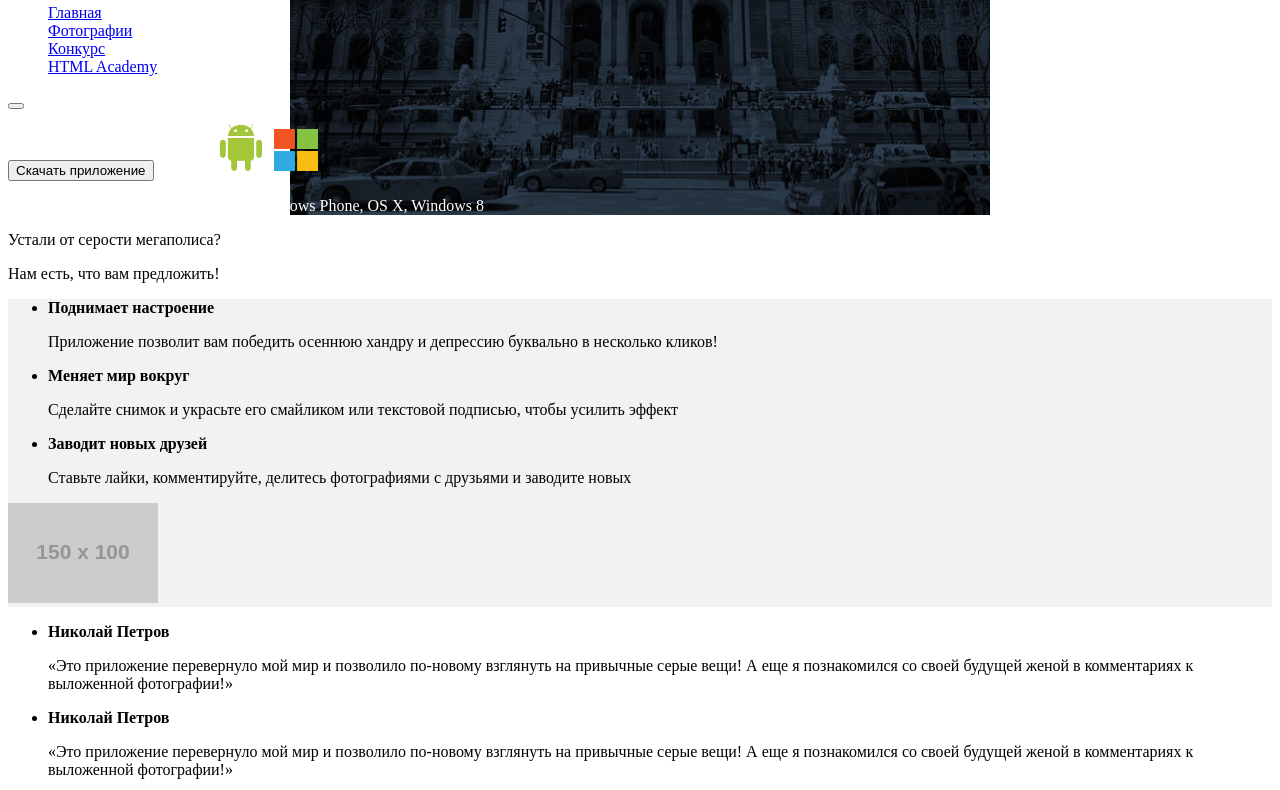
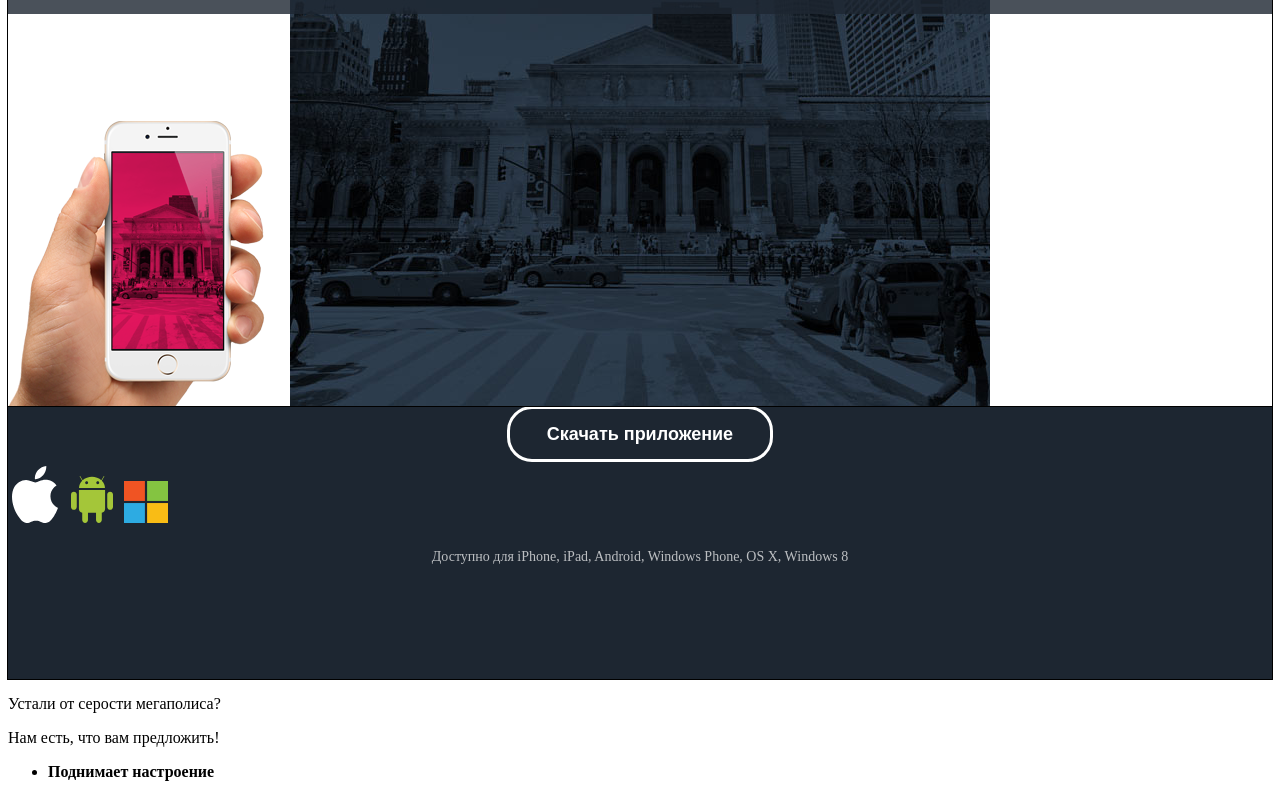
Before and after one commit to warlordso/211297-pink, a website: page index.html in a window 1280 px wide. Shown: the part 64-854 px from the top of the page. Drawn offline with nearby package versions, Linux system fonts and the light colour scheme; files that its build step writes are made by us from their sources; placeholder pictures from the web are drawn by us.

Commit message:
Сделал блок main-header.less

```diff
--- a/less/blocks/main-header.less
+++ b/less/blocks/main-header.less
@@ -1,9 +1,124 @@
+/*Основные классы*/
+
+.hidden{
+  display: none;
+}
+
+/*main-header*/
+
 .main-header{
+  color: white;
+  min-width: 320px;
+  height: 735px;
+  outline: 1px solid #000000;
+}
+
+.logo{
+  min-width: 320px;
+  height: 70px;
+  background: #1d2631;
+  position: relative;
+  opacity: 0.8;
+
+}
+
+/*menu*/
+
+.menu__list{
+  font-size: 0;
+}
+
+.menu__item{
+  background: #283645;
+  display: block;
+  text-decoration: none;
+  min-width: 320px;
+  text-align: center;
+  border-bottom: 1px solid #485461;
+  box-shadow: 0 0 1px #000000;
+}
+
+.menu__drop-down{
+  display: block;
+  text-decoration: none;
+  color: #ffffff;
+  text-transform: uppercase;
+  font-size: 18px;
+  line-height: 32px;
+}
+
+.menu button{
+  position: absolute;
+  top: 20px;
+  right: 20px;
+  width: 50px;
+  height: 25px;
+  background: inherit;
+  border: none;
+  cursor: pointer;
+    &::after{
+      content: "";
+      position: block;
+      width: 50px;
+      height: 4px;
+      position: absolute;
+      top: 0;
+      right: 0;
+      background: #ffffff;
+      box-shadow: 0 10px 0 #ffffff;
+    }
+
+    &::before{
+      content: "";
+      position: block;
+      width: 50px;
+      height: 4px;
+      position: absolute;
+      top: 0;
+      right: 0;
+      background: #ffffff;
+      box-shadow: 0 20px 0 #ffffff;
+    }
+}
+
+.background-top{
   background: url('../img/bg-back-mobile@1x.jpg') center no-repeat;
-  color:white;
+  height: 462px;
+  position: relative;
+  min-width: 320px;
+    &::after{
+      content: "";
+      display: block;
+      height: 286px;
+      width: 258px;
+      background: url("../img/iphone-hand-mobile@1x.png");
+      position: absolute;
+      bottom: 0;
+      left: 0%;
+    }
 }
 
 /*main-header__intro*/
+
+.main-header__intro{
+  background: #1d2631;
+  min-height: 273px;
+}
+
+.main-header__intro button{
+  display: block;
+  background: #1d2631;
+  color: #ffffff;
+  border: 3px solid #ffffff;
+  padding: 16px 37px;
+  text-align: center;
+  font-size: 18px;
+  line-height: 18px;
+  font-weight: bold;
+  border-radius: 25px;
+  margin: 0 auto;
+
+}
 
 .main-header__intro a{
   display:inline-block;
@@ -11,18 +126,26 @@
 
 .main-header__intro--apple {
   background: url("../img/logo-apple.svg") no-repeat center;
-  width:55px;
-  height:65px;
+  width: 55px;
+  height: 65px;
 }
 
 .main-header__intro--android{
   background: url("../img/logo-android.svg") no-repeat center;
-  width:50px;
-  height:55px;
+  width: 50px;
+  height: 55px;
 }
 
 .main-header__intro--windows{
   background: url("../img/logo-microsoft.svg") no-repeat center;
-  width:50px;
-  height:50px;
+  width: 50px;
+  height: 50px;
 }
+
+.main-header__intro p{
+  text-align: center;
+  font-size: 14px;
+  line-height: 24px;
+  font-weight: 300;
+  opacity: 0.7;
+}
--- a/less/style.less
+++ b/less/style.less
@@ -1,5 +1 @@
 @import "blocks/main-header.less";
-@import "blocks/information.less";
-@import "blocks/reviews.less";
-@import "blocks/price.less";
-@import "blocks/contacts.less";
```
